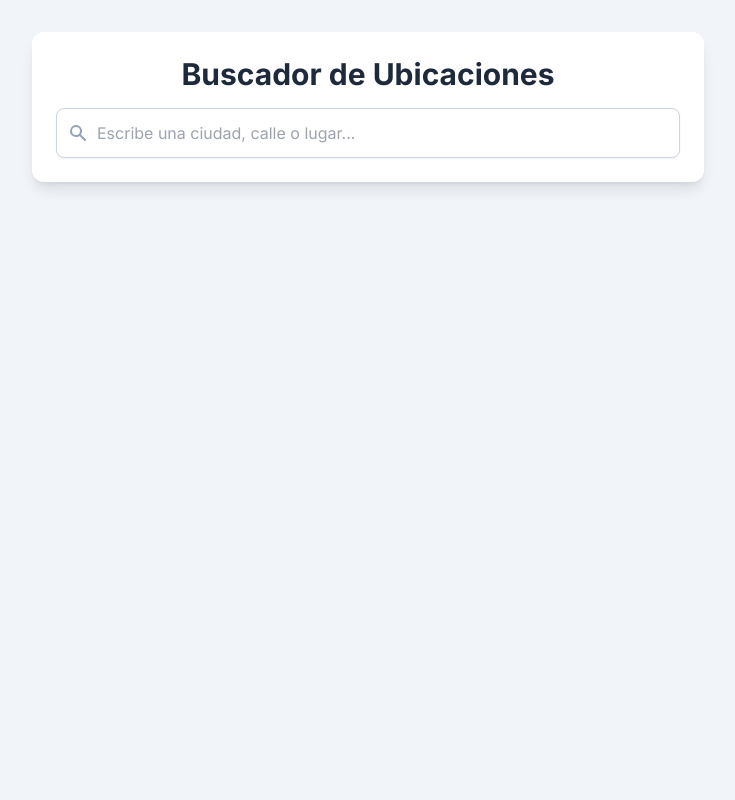
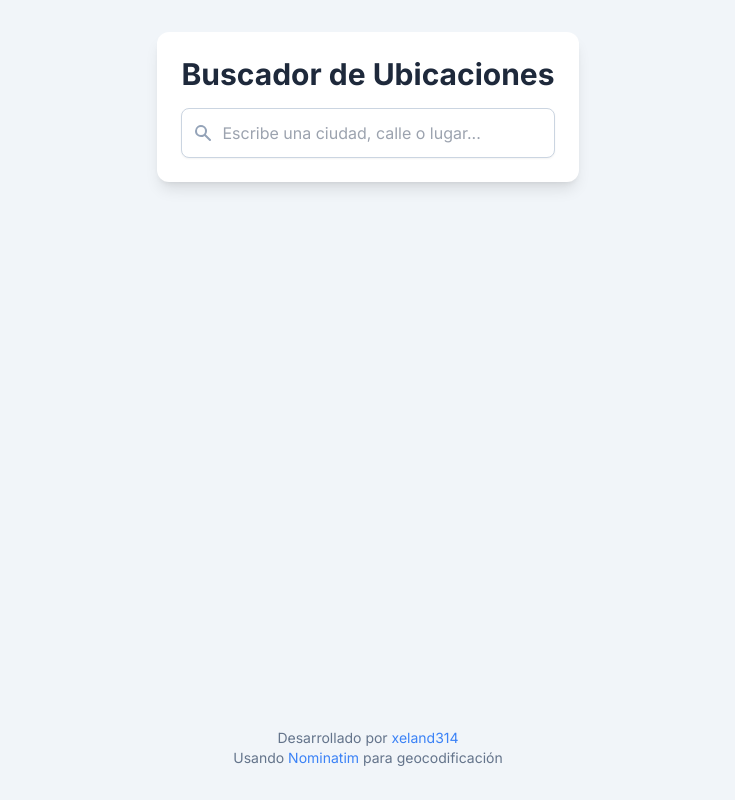
Before and after one commit to xeland314/autocompleter, a plain HTML site: page static/index.html in a window 1280 px wide. Shown: the whole page, without its empty margins (272-1007 px from the left). Drawn offline with nearby package versions, Linux system fonts and the light colour scheme.

Commit message:
feat: add footer description

```diff
--- a/static/index.html
+++ b/static/index.html
@@ -57,9 +57,9 @@
         }
     </style>
 </head>
-<body class="p-4 sm:p-6 md:p-8">
+<body class="flex flex-col h-full min-h-screen p-4 sm:p-6 md:p-8">
 
-    <div class="max-w-2xl mx-auto">
+    <div class="flex-1 max-w-2xl mx-auto">
         <!-- Main Search Card -->
         <div class="bg-white p-6 rounded-xl shadow-lg">
             <h1 class="text-2xl sm:text-3xl font-bold text-slate-800 mb-4 text-center">Buscador de Ubicaciones</h1>
@@ -106,6 +106,13 @@
             </div>
         </div>
     </div>
+
+    <!-- Footer -->
+    <footer class="bottom-0 mt-8 text-center text-slate-500 text-sm">
+        <p>Desarrollado por <a href="https://xeland314.github.io" class="text-blue-500 hover:underline">xeland314</a>
+        </p>
+        <p>Usando <a href="https://nominatim.org" class="text-blue-500 hover:underline">Nominatim</a> para geocodificación</p>
+    </footer>
 
     <!-- Leaflet JS -->
     <script src="https://unpkg.com/leaflet@1.9.4/dist/leaflet.js"
```
